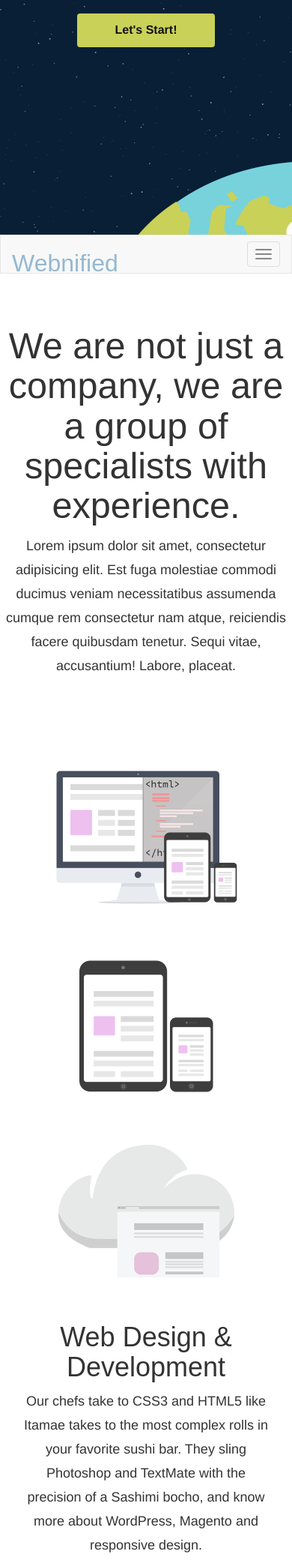
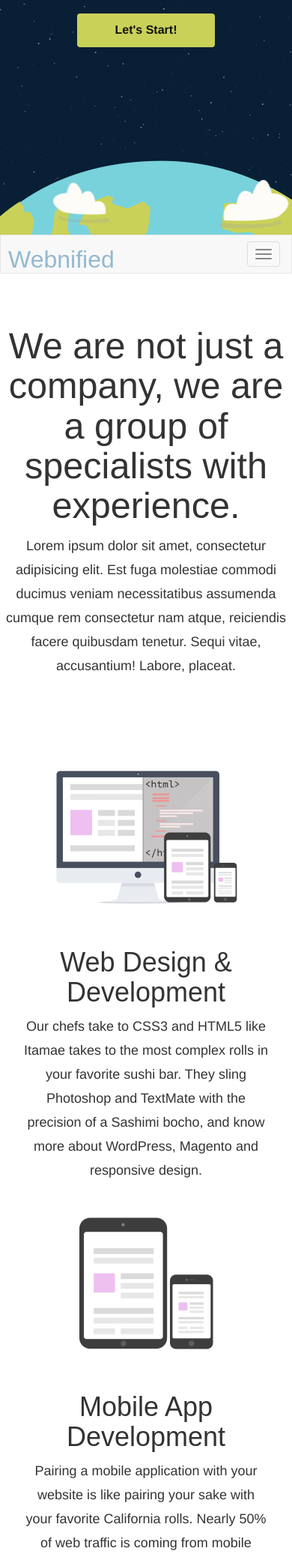
Before and after one commit to webnified/webnified-app, a PHP site: page / in a window 390 px wide. Shown: the part 905-2986 px from the top of the page at 75% size. Run offline with PHP 8.4, Linux system fonts and the light colour scheme; some libraries are stand-ins or nearby versions; some web fonts are replaced.

Commit message:
480px mobile breakpoint

```diff
--- a/static/index.html
+++ b/static/index.html
@@ -81,7 +81,7 @@
                     </li>
                     <li><a class="smintlink" href="#team" id="s4">Who are we</a>
                     </li>
-                    <li><a class="smintlink" href="#contact" id="s5">I'm ready to get started!</a>
+                    <li class="invisible-xs invisible-sm"><a class="smintlink" href="#contact" id="s5">I'm ready to get started!</a>
                     </li>
                 </ul>
                 <!--/ .nav -->
@@ -108,27 +108,19 @@
                 <section class="col-lg-12">
                     <section class="col-lg-4 wow fadeInDown"  data-wow-duration="1s" data-wow-delay="0.6s">
                         <img src="img/what-we-do/web-design-and-dev.png" class="image-website" alt="Web Design &amp; Development">
+                        <h1>Web Design &amp; Development</h1>
+
+                        <p>Our chefs take to CSS3 and HTML5 like Itamae takes to the most complex rolls in your favorite sushi bar. They sling Photoshop and TextMate with the precision of a Sashimi bocho, and know more about WordPress, Magento and responsive design.</p>
                     </section>
                     <section class="col-lg-4 wow fadeInDown"  data-wow-duration="1s" data-wow-delay="0.8s">
                         <img src="img/what-we-do/mobile-apps.png" class="mobile-app-website" alt="Mobile App Development">
+                        <h1>Mobile App Development</h1>
+
+                        <p>Pairing a mobile application with your website is like pairing your sake with your favorite California rolls. Nearly 50% of web traffic is coming from mobile devices. Our expert chefs will give your customers something that they can really sink their teeth into.</p>
                     </section>
                     <section class="col-lg-4 wow fadeInDown"  data-wow-duration="1s" data-wow-delay="1s">
                         <img src="img/what-we-do/cloud-apps.png" class="cloud-app" alt="Cloud App">
-                    </section>
-                </section>
-                <section class="col-lg-12">
-                    <section class="col-lg-4 wow fadeInDown">
-                         <h1>Web Design &amp; Development</h1>
-
-                        <p>Our chefs take to CSS3 and HTML5 like Itamae takes to the most complex rolls in your favorite sushi bar. They sling Photoshop and TextMate with the precision of a Sashimi bocho, and know more about WordPress, Magento and responsive design.</p>
-                    </section>
-                    <section class="col-lg-4 wow fadeInDown">
-                         <h1>Mobile App Development</h1>
-
-                        <p>Pairing a mobile application with your website is like pairing your sake with your favorite California rolls. Nearly 50% of web traffic is coming from mobile devices. Our expert chefs will give your customers something that they can really sink their teeth into.</p>
-                    </section>
-                    <section class="col-lg-4 wow fadeInDown">
-                         <h1>Cloud App Development</h1>
+                        <h1>Cloud App Development</h1>
 
                         <p>Great SEO marketing is the difference between the sushi bar that everyone raves about, and the hole-in-the-wall restaurant in some strip mall. Both may have great food… but diners are going to eat at places they can easily find. Our SEO team will work hard to organically drive you to the top of the Google search ranks!</p>
                     </section>
--- a/static/style.css
+++ b/static/style.css
@@ -575,3 +575,37 @@ h3.heading {
       -o-animation:      animatelogo 2s infinite; /* Opera 12+ */
       animation:         animatelogo 2s infinite; /* IE 10+ */
 }
+
+/* 480px Mobile Breakpoint */
+@media (max-width: 480px) {
+  .earth {
+    left: -37%;
+  }
+  #cloud1 {
+    top: 50px;
+    left: 327px;
+    width: 110px;
+  }
+  #cloud2 {
+    top: 50px;
+    left: 87px;
+    width: 90px;
+  }
+  .navbar-brand {
+    font-size: 22px;
+    padding: 10px;
+
+  }
+  .navbar-nav {
+    padding: 0;
+  }
+
+  .navbar-nav .smintlink {
+    text-align: center;
+  }
+  .our-process .content {
+    margin: 20px;
+  }
+}
+
+/* 760px Mobile Breakpoint */
```
